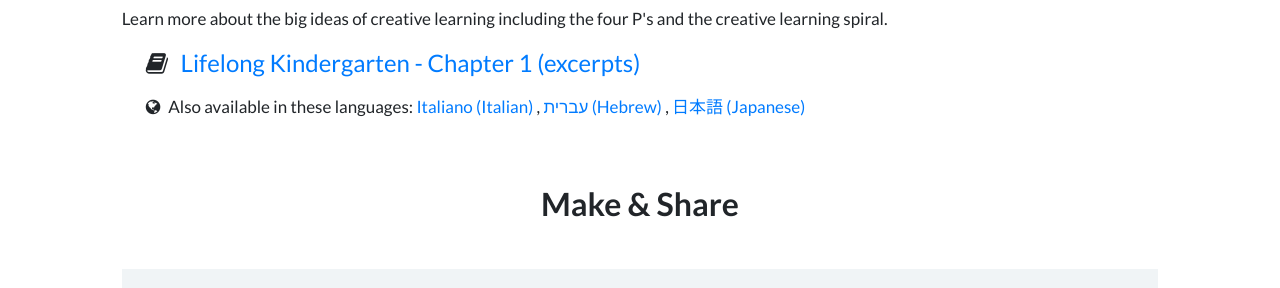
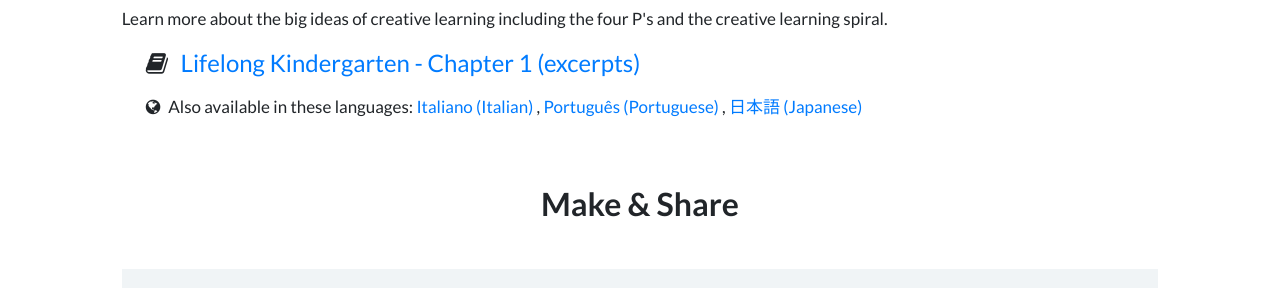
Before and after one commit to mitmedialab/lcl, a Jekyll site: the page built from _modules/week1.md, in a window 1280 px wide and 900 px high, scrolled down 824 px. Shown: the part 164-452 px from the top of the window. Built offline with Jekyll 4.4.1, drawn with Linux system fonts in a browser that asks for light colours; nearby versions of some CDN libraries.

Commit message:
Add PT files for first week LLK chapter

```diff
--- a/_modules/week1.md
+++ b/_modules/week1.md
@@ -23,8 +23,8 @@
         lang_links:
           - language: Italiano (Italian)
             link:  ../../resources/readings/llk-1.it.pdf
-          - language: עברית (Hebrew)
-            link:  ../../resources/readings/llk-1.he.pdf
+          - language: Português (Portuguese)
+            link:  ../../resources/readings/chapter1-excerpt.pt.pdf
           - language: 日本語 (Japanese)
             link:  ../../resources/readings/llk-1.ja.pdf
 
```
Also changed, not shown: 5 other files.
